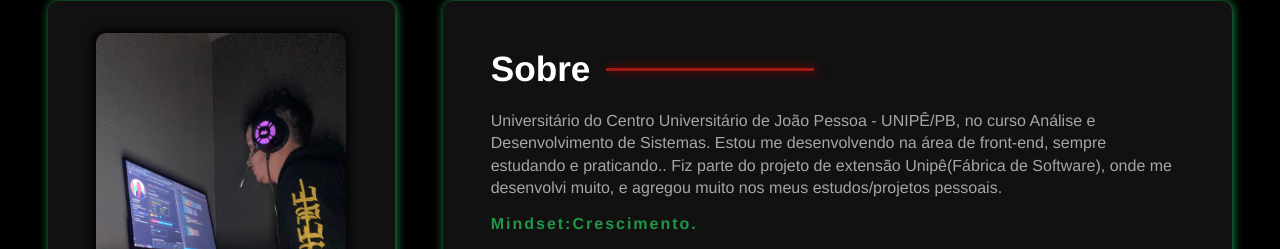
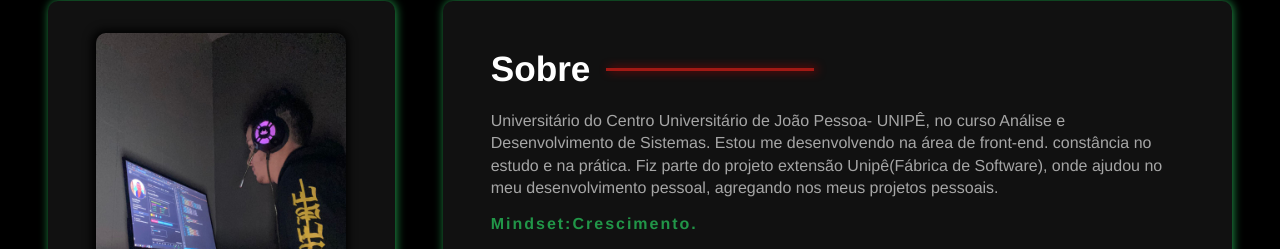
Before and after one commit to LeviOliveir4/PortfolioAlpha, a React (Vite) app: page / in a window 1280 px wide. Shown: the part 148-397 px from the top of the page. Built offline with nearby package versions, Linux system fonts and the light colour scheme.

Commit message:
modificando o about e link de currículo atualizado

```diff
--- a/src/components/AboutContainer.jsx
+++ b/src/components/AboutContainer.jsx
@@ -2,7 +2,8 @@
 const AboutContainer = () => {
   return <section className="about-container">
     <h2>Sobre</h2>
-    <p>Universitário do Centro Universitário de João Pessoa - UNIPÊ/PB, no curso Análise e Desenvolvimento de Sistemas. Estou me desenvolvendo na área de front-end, sempre estudando e praticando.. Fiz parte do projeto de extensão Unipê(Fábrica de Software), onde me desenvolvi muito, e agregou muito nos meus estudos/projetos pessoais. </p>
+    <p>Universitário do Centro Universitário de João Pessoa- UNIPÊ, no curso Análise e Desenvolvimento de Sistemas.
+    Estou me desenvolvendo na área de front-end. constância no estudo e na prática. Fiz parte do projeto extensão Unipê(Fábrica de Software), onde ajudou no meu desenvolvimento pessoal, agregando nos meus projetos pessoais. </p>
     <strong>Mindset:Crescimento.</strong>
     <br />
     <p>Soft Skills: Proatividade, Resiliência, Senso de trabalho em equipe, Colaboração, Responsabilidade e Comunicação assertiva.</p>
--- a/src/components/Sidebar.jsx
+++ b/src/components/Sidebar.jsx
@@ -13,7 +13,7 @@ const Sidebar = () => {
     <p className="title">Desenvolvedor</p>
     <SocialNetworks/>
     <InformationContainer/>
-    <a href="https://acrobat.adobe.com/id/urn:aaid:sc:VA6C2:04eb185e-7a8b-4298-86af-08ef31803034" className="btn" download="Curriculo">
+    <a href="https://acrobat.adobe.com/id/urn%3Aaaid%3Asc%3AVA6C2%3A19b79b50-a0f7-46c9-88b6-87758bc6d095/?locale=pt-BR&filetype=application%2Fpdf&viewer%21megaVerb=group-discover" className="btn" download="Curriculo">
       Download Currículo
     </a>
   </aside>;
--- a/src/components/TechnologiesContainer.jsx
+++ b/src/components/TechnologiesContainer.jsx
@@ -1,5 +1,4 @@
 import {DiHtml5,DiCss3,DiJsBadge,DiNodejsSmall,DiSass,DiReact} from 'react-icons/di'
-
 import '../styles/components/technologies.sass'
 
 const technologies = [
@@ -25,7 +24,6 @@ const TechnologiesContainer = () => {
           </div>
 
           ))}
-
       </div>
           <img className='languages' src="https://github-readme-stats.vercel.app/api/top-langs/?username=LeviOliveir4&layout=compact&langs_count=16&theme=chartreuse-dark&bg_color=111&hide_border=true&locale=pt-BR&title_color=219648&custom_title=Estatísticas&"/>
     </section>
```
Also changed, not shown: src/styles/components/technologies.sass (line endings or trailing spaces).
